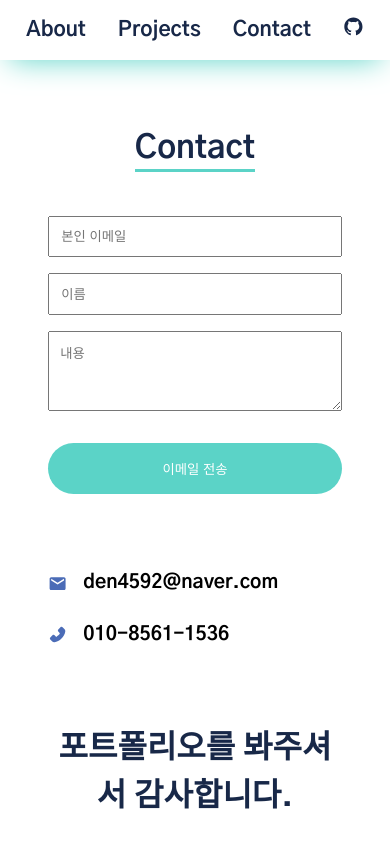
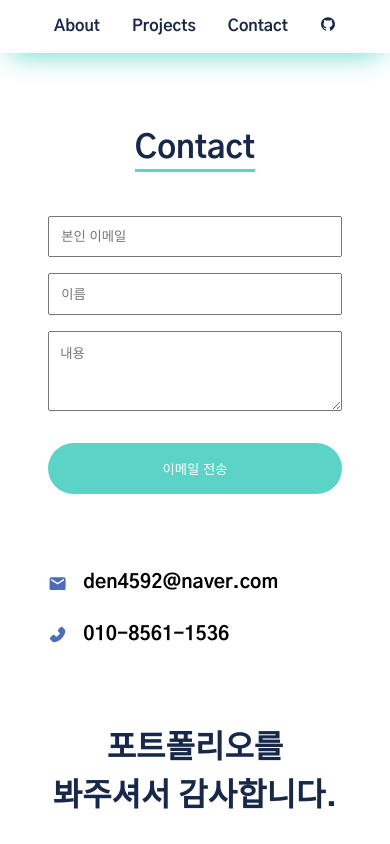
Before and after one commit to den4592/ilya-portfolio, a React (Create React App) app: page /contact in a window 390 px wide. Shown: the top 844 px of the page. Built offline with nearby package versions, Linux system fonts and the light colour scheme.

Commit message:
contact email js

```diff
--- a/package.json
+++ b/package.json
@@ -3,6 +3,7 @@
   "version": "0.1.0",
   "private": true,
   "dependencies": {
+    "@emailjs/browser": "^3.6.2",
     "@testing-library/jest-dom": "^5.16.5",
     "@testing-library/react": "^13.3.0",
     "@testing-library/user-event": "^13.5.0",
--- a/src/css/style.css
+++ b/src/css/style.css
@@ -92,22 +92,34 @@ footer {
 nav {
   width: 100%;
   background-color: #ffffff;
+  padding: 1rem 0;
   position: fixed;
   top: 0;
+  /* width: 100% */
   left: 0;
+  right: 0;
   z-index: 1;
-  box-shadow: #5bd3c7 0px 10px 30px -10px; }
+  box-shadow: #5bd3c7 0px 10px 30px -10px;
+  display: flex;
+  align-items: center; }
+  nav button {
+    position: absolute;
+    left: 0; }
   nav .links {
     display: flex;
     justify-content: center;
-    list-style: none; }
+    list-style: none;
+    background-color: #ffffff; }
+    nav .links.active {
+      display: flex; }
+    nav .links.close {
+      display: none; }
     nav .links li {
       font-size: 1.3rem;
       font-weight: 700;
-      padding: 1rem;
-      display: flex;
-      align-items: center; }
+      padding: 0 1rem; }
       nav .links li a {
+        padding-bottom: 0.5rem;
         color: #182848;
         text-decoration: none;
         background: linear-gradient(to right, #5bd3c7, #5bd3c7);
@@ -250,33 +262,6 @@ nav {
         content: "\1F517";
         padding-left: 1rem; }
 
-* {
-  padding: 0;
-  margin: 0;
-  box-sizing: border-box; }
-
-.App {
-  height: auto;
-  min-height: 100%; }
-
-section {
-  min-height: 600px; }
-
-.about-section {
-  background: linear-gradient(90deg, #182848 0%, #4b6cb7 100%);
-  clip-path: polygon(0 0, 100% 0, 100% 80%, 0% 100%); }
-
-.projects-section {
-  display: flex;
-  align-items: center; }
-
-.container {
-  width: 100%;
-  max-width: 1200px;
-  padding: 0 3rem;
-  margin: 0 auto;
-  position: relative; }
-
 .contact {
   margin-top: 7rem; }
   .contact form {
@@ -332,9 +317,41 @@ section {
       margin-top: 2rem; }
   .contact h2 {
     padding-top: 5rem;
-    line-height: 3rem; }
+    line-height: 3rem;
+    word-break: keep-all; }
+
+* {
+  padding: 0;
+  margin: 0;
+  box-sizing: border-box; }
+
+.App {
+  height: auto;
+  min-height: 100%; }
+
+section {
+  min-height: 600px; }
+
+.about-section {
+  background: linear-gradient(90deg, #182848 0%, #4b6cb7 100%);
+  clip-path: polygon(0 0, 100% 0, 100% 80%, 0% 100%); }
+
+.projects-section {
+  display: flex;
+  align-items: center; }
+
+.container {
+  width: 100%;
+  max-width: 1200px;
+  padding: 0 3rem;
+  margin: 0 auto;
+  position: relative; }
 
 /*media query*/
+@media screen and (max-width: 480px) {
+  nav .links li {
+    font-size: 1rem; } }
+
 @media screen and (min-width: 480px) {
   .project-content .project-container a .link-btn {
     width: inherit; } }
--- a/src/pages/Contact.js
+++ b/src/pages/Contact.js
@@ -1,7 +1,43 @@
+import { useState, useRef } from "react";
 import { MdEmail } from "react-icons/md";
 import { AiFillPhone } from "react-icons/ai";
+import emailjs from "@emailjs/browser";
 
 const Contact = () => {
+  const form = useRef();
+  const [email, setEmail] = useState("");
+  const [name, setName] = useState("");
+  const [text, setText] = useState("");
+
+  const sendEmail = (e) => {
+    e.preventDefault();
+    if (email && name && text) {
+      emailjs
+        .sendForm(
+          "testService",
+          "template_o7633q9",
+          form.current,
+          "user_DddkUMZH1JHPkLpcKoIYc"
+        )
+        .then(
+          (result) => {
+            console.log(result.text);
+            alert("이메일을 성공적으로 전송하였습니다.");
+            setEmail("");
+            setName("");
+            setText("");
+          },
+          (error) => {
+            console.log(error.text);
+            alert("다시 시도해 주세요.");
+          }
+        );
+    } else {
+      alert("내용을 다 채워주세요");
+      return;
+    }
+  };
+
   return (
     <section className="contact-section">
       <div className="container">
@@ -9,11 +45,30 @@ const Contact = () => {
           <h1 className="title title-black">
             <span>Contact</span>
           </h1>
-          <form>
-            <input type="email" placeholder="본인 이메일" />
-            <input type="text" placeholder="이름" />
-            <textarea placeholder="내용"></textarea>
-            <button className="submit-btn">이메일 전송</button>
+          <form ref={form} onSubmit={sendEmail}>
+            <input
+              type="email"
+              value={email}
+              placeholder="본인 이메일"
+              name="user_email"
+              onChange={(e) => setEmail(e.target.value)}
+            />
+            <input
+              type="text"
+              value={name}
+              placeholder="이름"
+              name="user_name"
+              onChange={(e) => setName(e.target.value)}
+            />
+            <textarea
+              value={text}
+              placeholder="내용"
+              name="message"
+              onChange={(e) => setText(e.target.value)}
+            ></textarea>
+            <button className="submit-btn" value="Send">
+              이메일 전송
+            </button>
           </form>
           <div className="contacts">
             <div className="email item">
--- a/src/scss/components/_Contact.scss
+++ b/src/scss/components/_Contact.scss
@@ -0,0 +1,72 @@
+.contact {
+  margin-top: 7rem;
+  form {
+    margin-top: 2rem;
+    display: flex;
+    flex-direction: column;
+    align-items: center;
+    input {
+      width: 100%;
+      padding: 0.7rem;
+      max-width: 300px;
+    }
+    textarea {
+      width: 100%;
+      padding: 0.7rem;
+      min-height: 5rem;
+      max-height: 15rem;
+      max-width: 300px;
+    }
+    input + input {
+      margin: 1rem 0;
+    }
+    input:focus,
+    textarea:focus {
+      background-color: $gray;
+      outline: 1px solid $mint;
+    }
+  }
+  .submit-btn {
+    width: 100%;
+    max-width: 300px;
+    margin: 2rem 0;
+    border: none;
+    padding: 1rem 0;
+    border-radius: 100px;
+    background-color: $mint;
+    color: $white;
+    &:hover {
+      opacity: 0.7;
+      cursor: pointer;
+    }
+  }
+  .contacts {
+    width: 100%;
+    max-width: 300px;
+    margin: 0 auto;
+    .item {
+      display: flex;
+      align-items: center;
+      line-height: 0;
+      margin-top: 3rem;
+      span {
+        font-size: 1.2rem;
+        &:nth-child(1) {
+          padding-right: 1rem;
+          color: $blue;
+        }
+        &:nth-child(2) {
+          font-weight: 700;
+        }
+      }
+    }
+    .item + .item {
+      margin-top: 2rem;
+    }
+  }
+  h2 {
+    padding-top: 5rem;
+    line-height: 3rem;
+    word-break: keep-all;
+  }
+}
--- a/src/scss/components/_Nav.scss
+++ b/src/scss/components/_Nav.scss
@@ -1,22 +1,38 @@
 nav {
   width: 100%;
   background-color: $white;
+  padding: 1rem 0;
   position: fixed;
   top: 0;
+  /* width: 100% */
   left: 0;
+  right: 0;
   z-index: 1;
   box-shadow: $mint 0px 10px 30px -10px;
+  display: flex;
+  align-items: center;
+
+  button {
+    position: absolute;
+    left: 0;
+  }
   .links {
     display: flex;
     justify-content: center;
     list-style: none;
+    background-color: $white;
+    &.active {
+      display: flex;
+    }
+    &.close {
+      display: none;
+    }
     li {
       font-size: 1.3rem;
       font-weight: 700;
-      padding: 1rem;
-      display: flex;
-      align-items: center;
+      padding: 0 1rem;
       a {
+        padding-bottom: 0.5rem;
         color: $navy;
         text-decoration: none;
         background: linear-gradient(to right, $mint, $mint);
--- a/src/scss/main.scss
+++ b/src/scss/main.scss
@@ -6,6 +6,7 @@
 @import "components/Skills";
 @import "components/Projects";
 @import "components/ProjectContent";
+@import "components/Contact";
 
 * {
   padding: 0;
@@ -40,79 +41,17 @@ section {
   position: relative;
 }
 
-.contact {
-  margin-top: 7rem;
-  form {
-    margin-top: 2rem;
-    display: flex;
-    flex-direction: column;
-    align-items: center;
-    input {
-      width: 100%;
-      padding: 0.7rem;
-      max-width: 300px;
-    }
-    textarea {
-      width: 100%;
-      padding: 0.7rem;
-      min-height: 5rem;
-      max-height: 15rem;
-      max-width: 300px;
-    }
-    input + input {
-      margin: 1rem 0;
-    }
-    input:focus,
-    textarea:focus {
-      background-color: $gray;
-      outline: 1px solid $mint;
-    }
-  }
-  .submit-btn {
-    width: 100%;
-    max-width: 300px;
-    margin: 2rem 0;
-    border: none;
-    padding: 1rem 0;
-    border-radius: 100px;
-    background-color: $mint;
-    color: $white;
-    &:hover {
-      opacity: 0.7;
-      cursor: pointer;
-    }
-  }
-  .contacts {
-    width: 100%;
-    max-width: 300px;
-    margin: 0 auto;
-    .item {
-      display: flex;
-      align-items: center;
-      line-height: 0;
-      margin-top: 3rem;
-      span {
-        font-size: 1.2rem;
-        &:nth-child(1) {
-          padding-right: 1rem;
-          color: $blue;
-        }
-        &:nth-child(2) {
-          font-weight: 700;
-        }
+/*media query*/
+@media screen and (max-width: 480px) {
+  nav {
+    .links {
+      li {
+        font-size: 1rem;
       }
     }
-    .item + .item {
-      margin-top: 2rem;
-    }
-  }
-  h2 {
-    padding-top: 5rem;
-    line-height: 3rem;
   }
 }
 
-/*media query*/
 @media screen and (min-width: 480px) {
   .project-content {
     .project-container {
```
Also changed, not shown: 1 other file (tests, documents, lock files or other folders).
